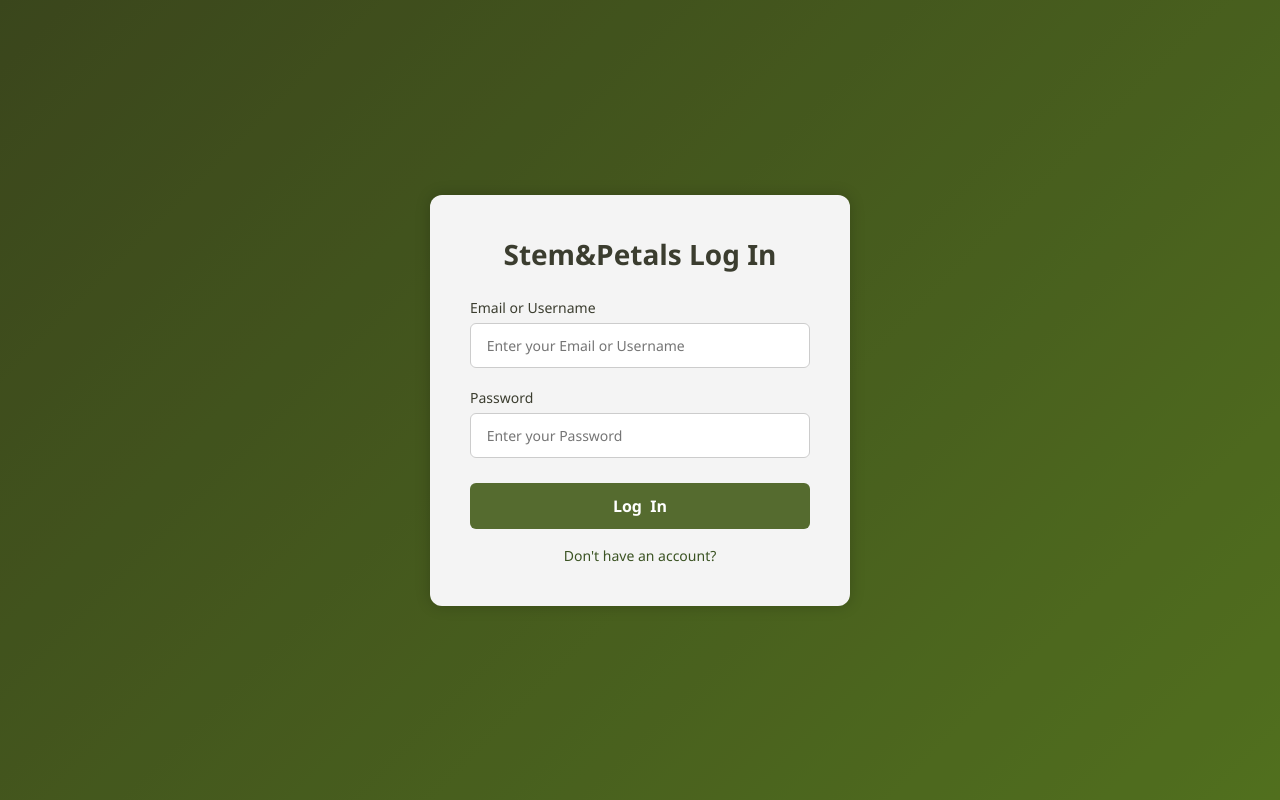
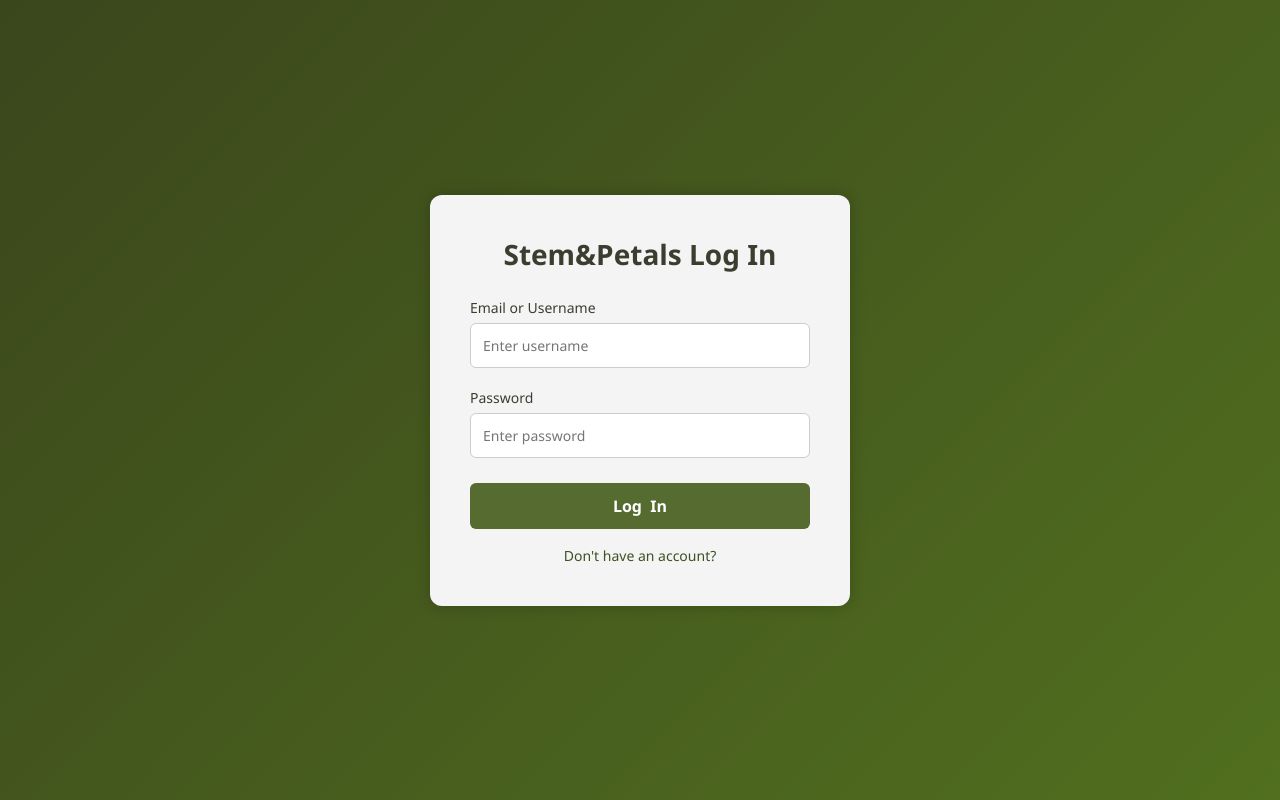
Before and after one commit to afaith-a/abaslon-finals, a PHP site: page /login.php in a window 1280 px wide. Run offline with PHP 8.4, Linux system fonts and the light colour scheme; data that the repository does not hold is empty.

Commit message:
Update login.php

```diff
--- a/login.php
+++ b/login.php
@@ -61,11 +61,11 @@ if ($_SERVER['REQUEST_METHOD'] == 'POST') {
             <div class="user-details">
                 <div class="input-box">
                     <span class="details">Email or Username</span>
-                    <input type="text" placeholder=" Enter your Email or Username" name="identifier" required>
+                    <input type="text" name="username" placeholder="Enter username" required />
                 </div>
                 <div class="input-box">
                     <span class="details">Password</span>
-                    <input type="password" placeholder=" Enter your Password" name="password" required>
+                    <input type="password" name="password" placeholder="Enter password" required />
                 </div>
             </div>
 
```
